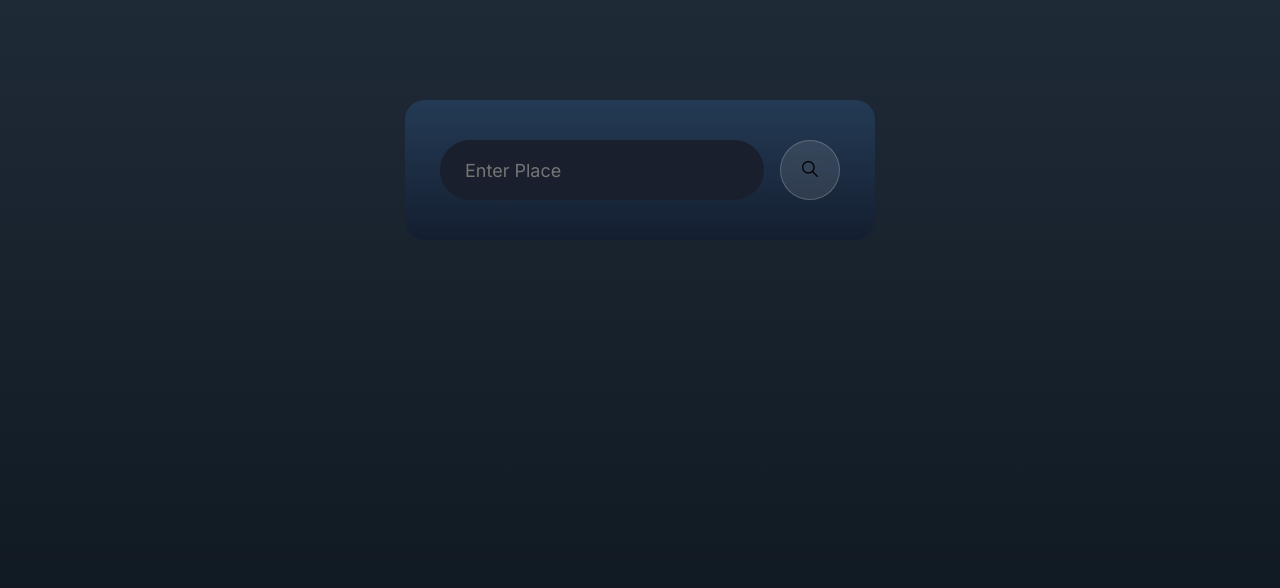
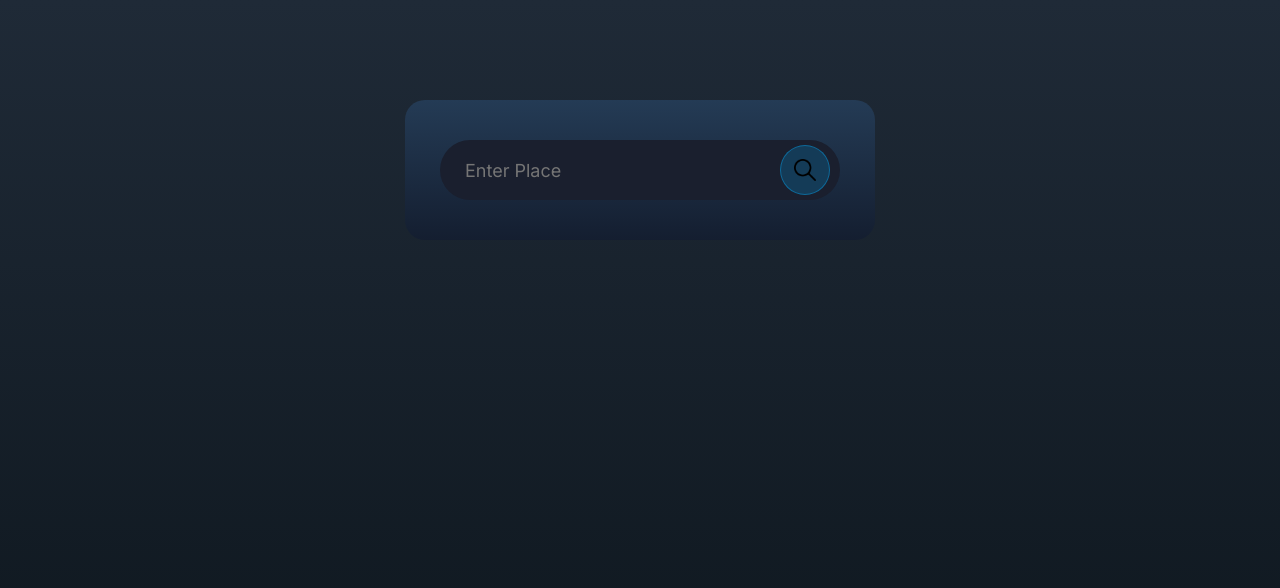
Before and after one commit to PriyanshuValechha/Weather-App, a plain HTML site: page index.html in a window 1280 px wide. Drawn offline with Linux system fonts and the light colour scheme.

Commit message:
style.css

```diff
--- a/style.css
+++ b/style.css
@@ -24,40 +24,45 @@ body{
 
 
 
-.search{
+.search {
+    position: relative;
     width: 100%;
-    display: flex;
-    align-items: center;
-    justify-content: space-between;
 }
 
-.search input{
-    border:0 ;
-    outline: 0;
-    background: #1A1F2E  ;
-    color: #F8F8F8;
+.search input {
+    width: 100%;
     padding: 10px 25px;
     height: 60px;
     border-radius: 30px;
-    flex: 1;
-    margin-right: 16px;
+    border: none;
+    outline: none;
+    background: #1A1F2E;
+    color: #F8F8F8;
     font-size: 18px;
 }
 
-.search button{
-    border:0 ;
-    outline: 0;
-    background: rgba(255, 255, 255, 0.1);
-    backdrop-filter: blur(6px);
-    border: 1px solid rgba(255, 255, 255, 0.2);
-    border-radius:50% ;
-    width: 60px;
-    height: 60px;
+
+.search button {
+    position: absolute;
+    right: 10px;
+    top: 50%;
+    transform: translateY(-50%);
+    width: 50px;
+    height: 50px;
+    border-radius: 50%;
+    border: none;
+    background: rgba(0, 174, 255, 0.2);
+    border: 1px solid rgba(0, 174, 255, 0.4);
+    display: flex;
+    align-items: center;
+    justify-content: center;
     cursor: pointer;
 }
 
-.search button img{
-    width: 16px;
+.search button img {
+    width: 22px;
+    height: 22px;
+    object-fit: contain;
 }
 
 .Weather-Icon{
```
